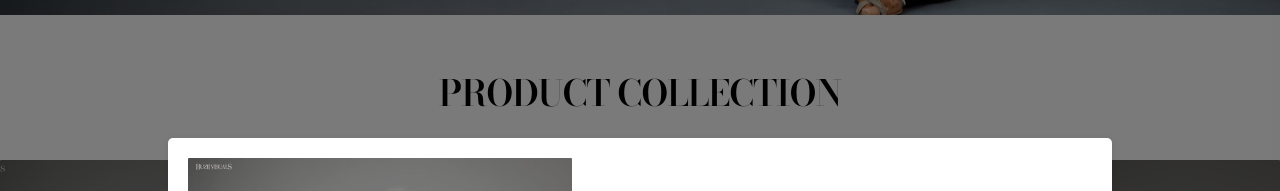
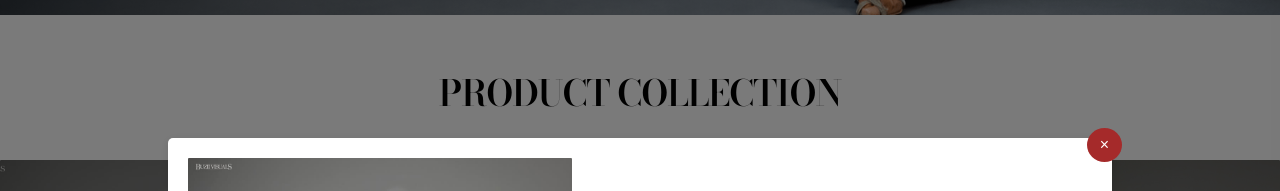
Before and after one commit to itxjoshy/byfegor, a React (Vite) app in the folder byfegor-site/: page / in a window 1280 px wide. Both pictures are taken after a click on the picture 152 px from the left and 1185 px from the top of the page. Shown: the part 785-976 px from the top of the page. Built offline with nearby package versions, Linux system fonts and the light colour scheme; a web font is replaced by a local one.

Commit message:
update: added a close button to modal

```diff
--- a/byfegor-site/src/components/Collection.jsx
+++ b/byfegor-site/src/components/Collection.jsx
@@ -36,7 +36,7 @@ const catalougeItems = [
     id: 4,
     title: "BLOSSOM",
     description:
-      "A floral masterpiece, hand-beaded to perfection. Designed with sculpted floral details and an inner corset for precise sizing, structure, and a flawless snatched fit. BLOSSOM is bold, artistic, and truly one of a kind.\n\nUnique. Limited. Unforgettable.\nPerfect for occasions, photoshoots, and moments that demand distinction.",
+      "A floral masterpiece, hand-beaded to perfection. Designed with sculpted floral details and an inner corset for precise sizing, structure, and a flawless snatched fit.Unique. Limited. Unforgettable. Perfect for occasions, photoshoots, and moments that demand distinction.",
     color: "Available in wide range of colors",
 
     image: image4,
--- a/byfegor-site/src/components/Modal.jsx
+++ b/byfegor-site/src/components/Modal.jsx
@@ -6,6 +6,11 @@ function Modal({ modalopen, setIsModalOpen, selectedProduct }) {
       onClick={() => setIsModalOpen(false)}
     >
       <div className="modal-content" onClick={(e) => e.stopPropagation()}>
+        <button>
+          <span className="close-icon" onClick={() => setIsModalOpen(false)}>
+            &times;
+          </span>
+        </button>
         {selectedProduct && (
           <>
             <div className="image">
--- a/byfegor-site/src/components/modal.css
+++ b/byfegor-site/src/components/modal.css
@@ -7,13 +7,24 @@
   justify-content: center;
   z-index: 1000;
 }
-
+.modal-content > button {
+  position: absolute;
+  right: -10px;
+  top: -10px;
+  background: brown;
+  border: none;
+  font-size: 1rem;
+  cursor: pointer;
+  color: white;
+  padding: 0.5rem 0.8rem;
+  border-radius: 50%;
+}
 .modal-content {
   background-color: white;
   padding: 20px;
   border-radius: 5px;
   box-shadow: 0 2px 10px rgba(0, 0, 0, 0.1);
-
+  position: relative;
   display: flex;
   align-items: center;
   gap: 20px;
```
